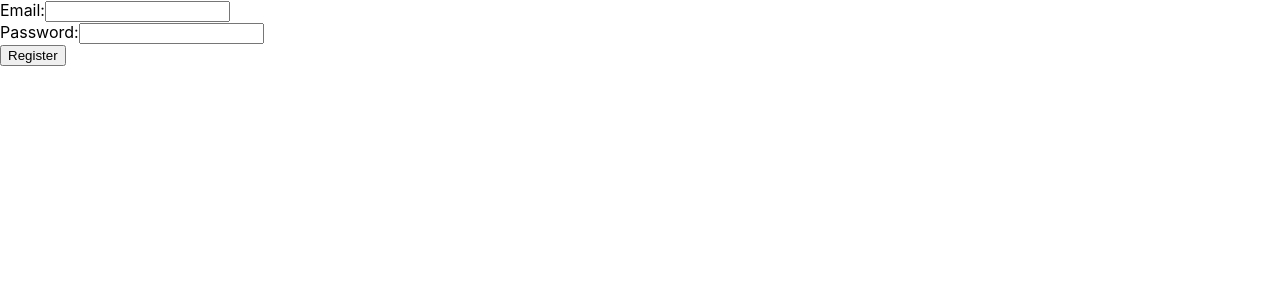
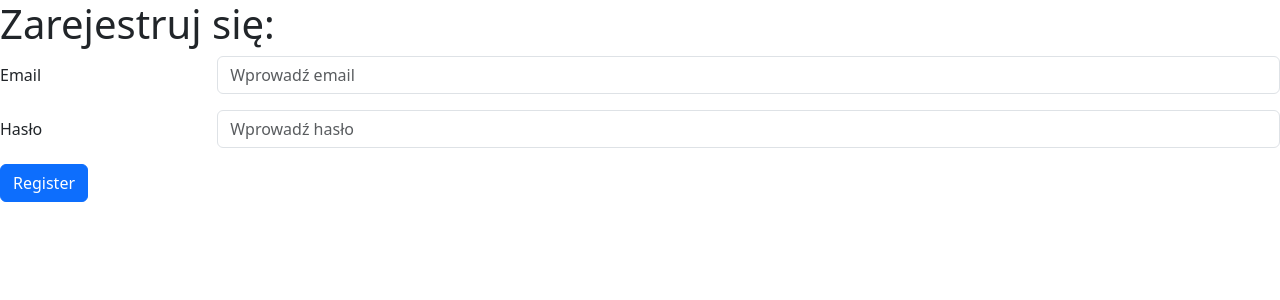
Before and after one commit to mjmazgaj/BreweryMaster, a React (Create React App) app in the folder UI/brewerymaster/: page /register in a window 1280 px wide. Shown: the top 300 px of the page. Built offline with nearby package versions, Linux system fonts and the light colour scheme; the HTML template or start-up script is replaced by a standard one.

Commit message:
React | Add react bootstrap

```diff
--- a/UI/brewerymaster/package.json
+++ b/UI/brewerymaster/package.json
@@ -6,8 +6,10 @@
     "@testing-library/jest-dom": "^5.17.0",
     "@testing-library/react": "^13.4.0",
     "@testing-library/user-event": "^13.5.0",
+    "bootstrap": "^5.3.3",
     "cors": "^2.8.5",
     "react": "^18.3.1",
+    "react-bootstrap": "^2.10.2",
     "react-dom": "^18.3.1",
     "react-router-dom": "^6.23.1",
     "react-scripts": "5.0.1",
--- a/UI/brewerymaster/src/Components/General/Login.jsx
+++ b/UI/brewerymaster/src/Components/General/Login.jsx
@@ -1,6 +1,9 @@
 import React, { useState } from 'react';
 import { login } from '../Authorization/AuthService';
 import { useNavigate } from 'react-router-dom';
+import { Form, Button, Col, Row } from 'react-bootstrap';
+
+import 'bootstrap/dist/css/bootstrap.min.css';
 
 const Login = () => {
   const [email, setEmail] = useState('');
@@ -22,26 +25,40 @@ const Login = () => {
   };
 
   return (
-    <form onSubmit={handleLogin}>
-      <div>
-        <label>Email:</label>
-        <input
+  <Form onSubmit={handleLogin}>
+    <h1>Zaloguj się:</h1>
+    <Form.Group as={Row} className="mb-3" controlId="formPlaintextEmail">
+      <Form.Label column sm="2">
+        Email
+      </Form.Label>
+      <Col sm="10">
+        <Form.Control
           type="email"
           value={email}
           onChange={(e) => setEmail(e.target.value)}
+          placeholder="Wprowadź email"
         />
-      </div>
-      <div>
-        <label>Hasło:</label>
-        <input
+      </Col>
+    </Form.Group>
+
+    <Form.Group as={Row} className="mb-3" controlId="formPlaintextPassword">
+      <Form.Label column sm="2">
+        Hasło
+      </Form.Label>
+      <Col sm="10">
+        <Form.Control
           type="password"
           value={password}
           onChange={(e) => setPassword(e.target.value)}
+          placeholder="Wprowadź hasło"
         />
-      </div>
-      <button type="submit">Zaloguj</button>
-      {errorMessage && <p>{errorMessage}</p>}
-    </form>
+      </Col>
+    </Form.Group>
+
+    <Button type="submit">Zaloguj</Button>
+
+    {errorMessage && <p className="text-danger">{errorMessage}</p>}
+  </Form>
   );
 };
 
--- a/UI/brewerymaster/src/Components/General/Register.jsx
+++ b/UI/brewerymaster/src/Components/General/Register.jsx
@@ -1,6 +1,9 @@
 import React, { useState } from 'react';
 import { register } from '../Authorization/AuthService';
 import { useNavigate } from 'react-router-dom';
+import { Form, Button, Col, Row } from 'react-bootstrap';
+
+import 'bootstrap/dist/css/bootstrap.min.css';
 
 const Register = () => {
   const [email, setEmail] = useState('');
@@ -21,18 +24,40 @@ const Register = () => {
   };
 
   return (
-    <form onSubmit={handleRegister}>
-      <div>
-        <label>Email:</label>
-        <input type="email" value={email} onChange={(e) => setEmail(e.target.value)} />
-      </div>
-      <div>
-        <label>Password:</label>
-        <input type="password" value={password} onChange={(e) => setPassword(e.target.value)} />
-      </div>
-      <button type="submit">Register</button>
-      {errorMessage && <p>{errorMessage}</p>}
-    </form>
+    <Form onSubmit={handleRegister}>
+      <h1>Zarejestruj się:</h1>
+      <Form.Group as={Row} className="mb-3" controlId="formPlaintextEmail">
+        <Form.Label column sm="2">
+          Email
+        </Form.Label>
+        <Col sm="10">
+          <Form.Control
+            type="email"
+            value={email}
+            onChange={(e) => setEmail(e.target.value)}
+            placeholder="Wprowadź email"
+          />
+        </Col>
+      </Form.Group>
+
+      <Form.Group as={Row} className="mb-3" controlId="formPlaintextPassword">
+        <Form.Label column sm="2">
+          Hasło
+        </Form.Label>
+        <Col sm="10">
+          <Form.Control
+            type="password"
+            value={password}
+            onChange={(e) => setPassword(e.target.value)}
+            placeholder="Wprowadź hasło"
+          />
+        </Col>
+      </Form.Group>
+
+      <Button type="submit">Register</Button>
+
+      {errorMessage && <p className="text-danger">{errorMessage}</p>}
+    </Form>
   );
 };
 
```
Also changed, not shown: 1 other file (tests, documents, lock files or other folders).
